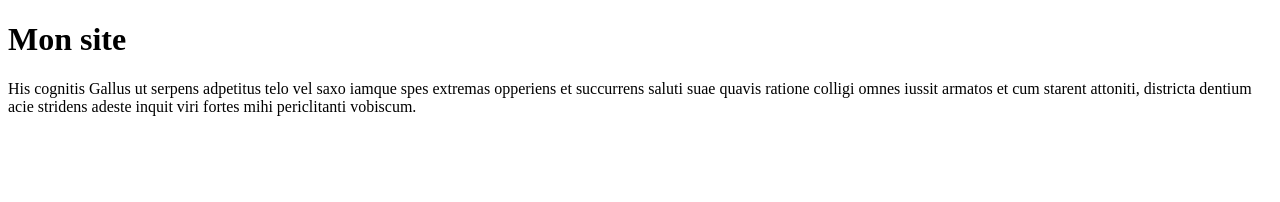
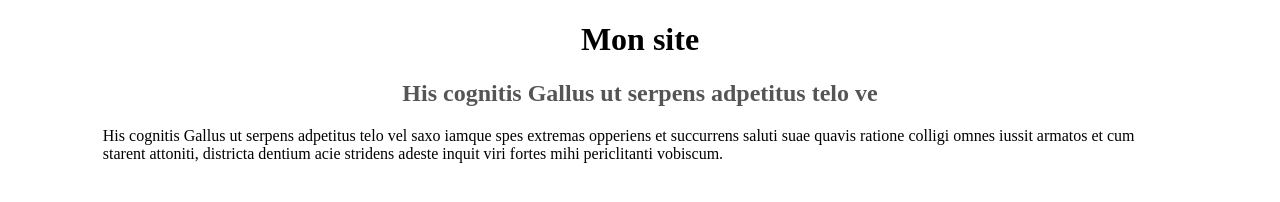
Before and after one commit to rayckaza/OCR-GIT, a plain HTML site: page index.html in a window 1280 px wide. Drawn offline with Linux system fonts and the light colour scheme.

Commit message:
Ajout fichier style.css

```diff
--- a/index.html
+++ b/index.html
@@ -3,11 +3,13 @@
     <head>
         <meta charset="utf-8" />
         <title>Mon site</title>
+		<link rel="stylesheet" href="style.css" />
     </head>
 
     <body>
         <div id="contenu">
             <h1>Mon site</h1>
+			<h2>His cognitis Gallus ut serpens adpetitus telo ve</h2>
             <p>His cognitis Gallus ut serpens adpetitus telo vel saxo iamque spes extremas opperiens et succurrens saluti suae quavis ratione colligi omnes iussit armatos et cum starent attoniti, districta dentium acie stridens adeste inquit viri fortes mihi periclitanti vobiscum.</p>
         </div>
     </body>
--- /dev/null
+++ b/style.css
@@ -0,0 +1,19 @@
+body
+{
+}
+
+h1, h2
+{
+text-align: center;
+}
+
+h2
+{
+    color: #555555;
+}
+
+#contenu
+{
+    width: 85%;
+	margin:auto;
+}
```
